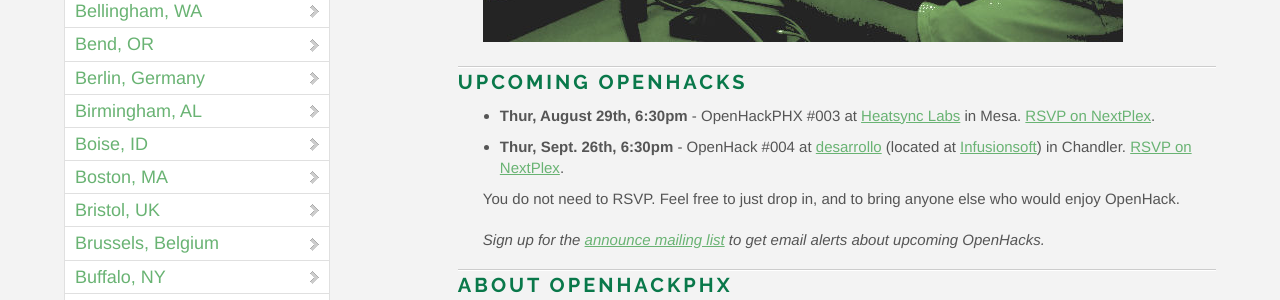
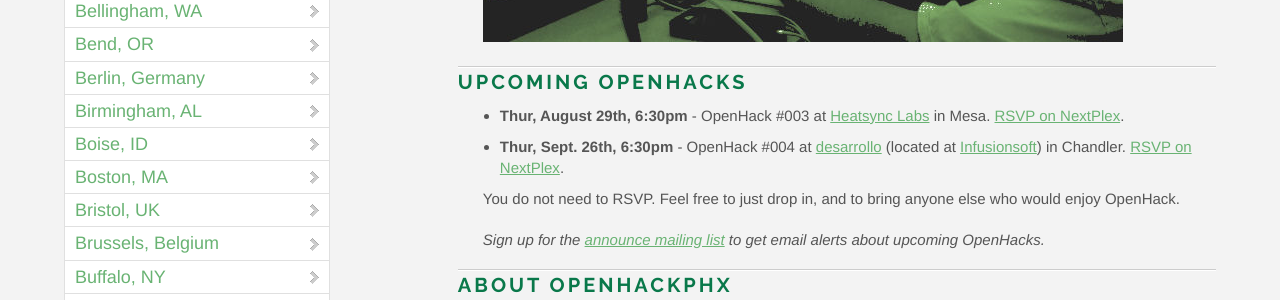
Before and after one commit to OpenHack/openhack.github.com, a Jekyll site: the page built from phoenix/index.markdown, in a window 1280 px wide and 900 px high, scrolled down 300 px. Shown: the part 153-453 px from the top of the window. Built offline with Jekyll 4.4.1, drawn with Linux system fonts in a browser that asks for light colours; nearby versions of some CDN libraries; Markdown is read by kramdown in place of the engine named in the settings; comment, search, counter and statistics services are not loaded.

Commit message:
OpenHackPHX -> OpenHack

```diff
--- a/phoenix/index.markdown
+++ b/phoenix/index.markdown
@@ -9,7 +9,7 @@ title: OpenHack - Phoenix, AZ
 
 ### Upcoming OpenHacks
 
-- **Thur, August 29th, 6:30pm** - OpenHackPHX #003 at [Heatsync Labs](http://www.heatsynclabs.org/) in Mesa. [RSVP on NextPlex](http://nextplex.com/phoenix-az/calendar/events/8959-openhack-003).
+- **Thur, August 29th, 6:30pm** - OpenHack #003 at [Heatsync Labs](http://www.heatsynclabs.org/) in Mesa. [RSVP on NextPlex](http://nextplex.com/phoenix-az/calendar/events/8959-openhack-003).
 - **Thur, Sept. 26th, 6:30pm** - OpenHack #004 at [desarrollo](http://i04545.wix.com/desarrollo#!about-us/cx7b) (located at [Infusionsoft](http://www.infusionsoft.com/contact)) in Chandler. [RSVP on NextPlex](http://nextplex.com/phoenix-az/calendar/events/9366-openhack-004).
 
 You do not need to RSVP. Feel free to just drop in, and to bring anyone else who would enjoy OpenHack.
```
